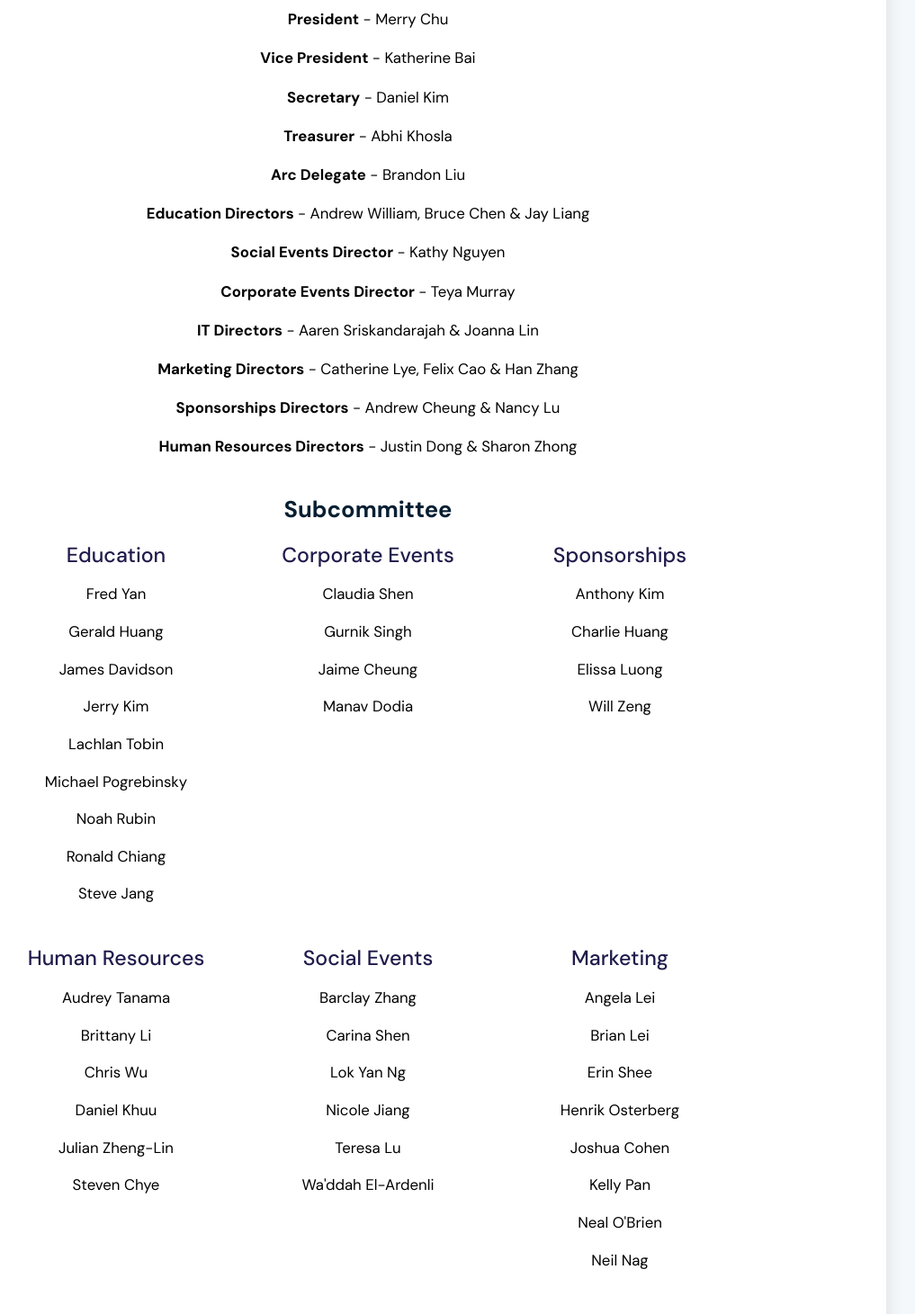
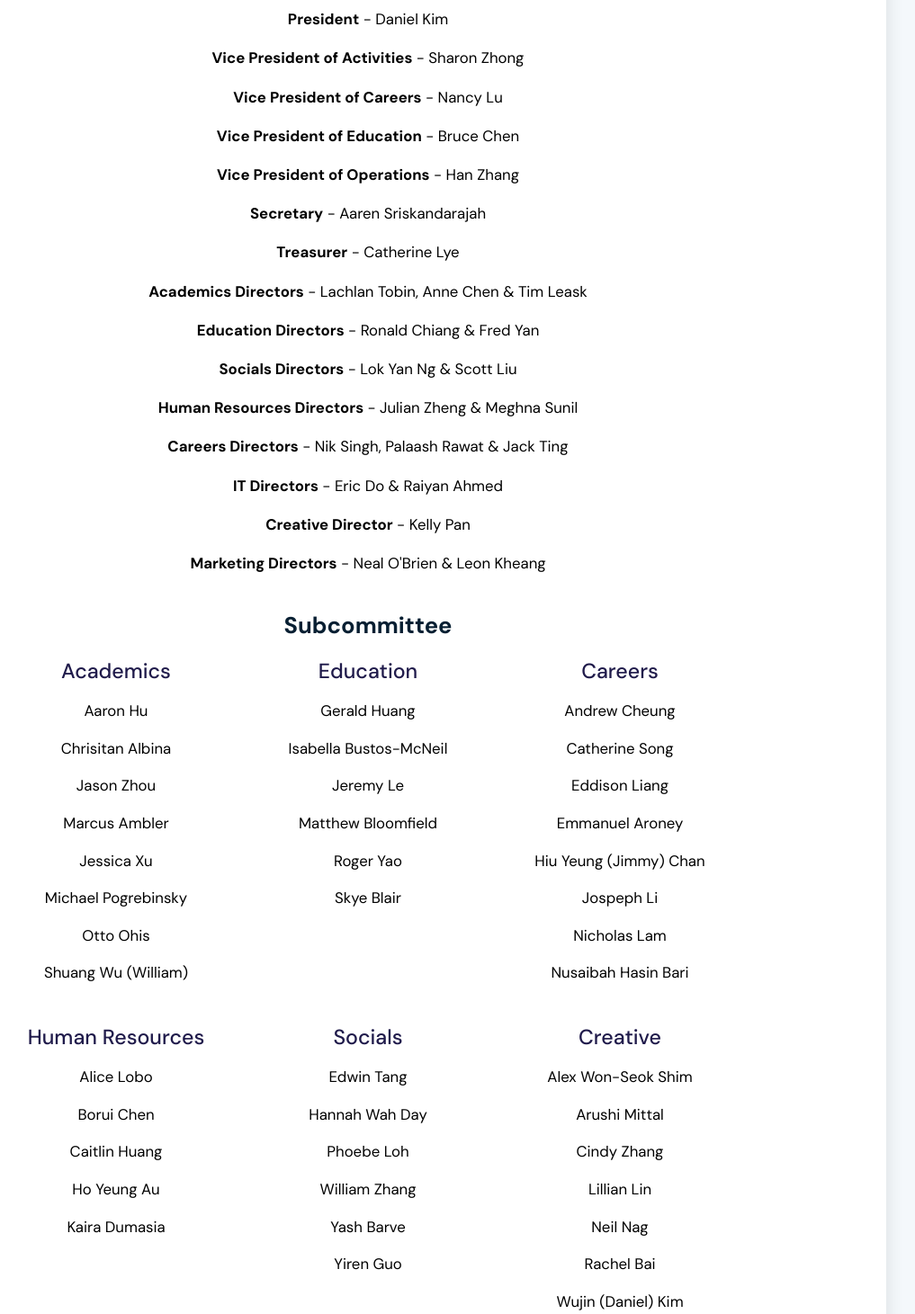
Before and after one commit to MathSocUNSW/mathsoc-website, a Next.js app: page /about/formerteam in a window 1280 px wide. Shown: the part 920-2381 px from the top of the page at 90% size, without its empty margins (231-1248 px from the left). Built offline with nearby package versions, Linux system fonts and the light colour scheme.

Commit message:
updated past team and updated hero

```diff
--- a/src/data/pastTeamMembersData.ts
+++ b/src/data/pastTeamMembersData.ts
@@ -3,6 +3,10 @@ export interface execPerson {
   role:
     | "President"
     | "Vice President"
+    | "Vice President of Activities"
+    | "Vice President of Careers"
+    | "Vice President of Education"
+    | "Vice President of Operations"
     | "Secretary"
     | "Treasurer"
     | "Arc Delegate"
@@ -12,12 +16,17 @@ export interface execPerson {
 
 export interface directorRole {
   role:
+    | "Academics"
+    | "Maths Outreach"
     | "Education"
     | "Corporate Events"
+    | "Socials"
+    | "Careers"
     | "Social Events"
     | "Human Resources"
     | "IT"
     | "Marketing"
+    | "Creative"
     | "Sponsorships"
     | "Events"
     | "Women's"
@@ -29,12 +38,17 @@ export interface directorRole {
 
 export interface subcommitteeData {
   role:
+    | "Academics"
+    | "Maths Outreach"
     | "Education"
     | "Corporate Events"
+    | "Socials"
+    | "Careers"
     | "Social Events"
     | "Human Resources"
     | "IT"
     | "Marketing"
+    | "Creative"
     | "Sponsorships"
     | "Events"
     | "General";
@@ -49,6 +63,109 @@ export interface yearTeamData {
 }
 
 const pastTeamData: yearTeamData[] = [
+  {
+    year: 2023,
+    execList: [
+      { name: "Daniel Kim", role: "President" },
+      { name: "Sharon Zhong", role: "Vice President of Activities" },
+      { name: "Nancy Lu", role: "Vice President of Careers" },
+      { name: "Bruce Chen", role: "Vice President of Education" },
+      { name: "Han Zhang", role: "Vice President of Operations" },
+      { name: "Aaren Sriskandarajah", role: "Secretary" },
+      { name: "Catherine Lye", role: "Treasurer" }
+    ],
+    directorList: [
+      { role: "Academics", directors: ["Lachlan Tobin", "Anne Chen", "Tim Leask"] },
+      { role: "Education", directors: ["Ronald Chiang", "Fred Yan"] },
+      { role: "Socials", directors: ["Lok Yan Ng", "Scott Liu"] },
+      { role: "Human Resources", directors: ["Julian Zheng", "Meghna Sunil"] },
+      { role: "Careers", directors: ["Nik Singh", "Palaash Rawat", "Jack Ting"] },
+      { role: "IT", directors: ["Eric Do", "Raiyan Ahmed"] },
+      { role: "Creative", directors: ["Kelly Pan"] },
+      { role: "Marketing", directors: ["Neal O'Brien", "Leon Kheang"] }
+    ],
+    subcommittee: [
+      {
+        role: "Academics",
+        members: [
+          "Aaron Hu",
+          "Chrisitan Albina",
+          "Jason Zhou",
+          "Marcus Ambler",
+          "Jessica Xu",
+          "Michael Pogrebinsky",
+          "Otto Ohis",
+          "Shuang Wu (William)"
+        ]
+      },
+      {
+        role: "Education",
+        members: [
+          "Gerald Huang",
+          "Isabella Bustos-McNeil",
+          "Jeremy Le",
+          "Matthew Bloomfield",
+          "Roger Yao",
+          "Skye Blair"
+        ]
+      },
+      {
+        role: "Careers",
+        members: [
+          "Andrew Cheung",
+          "Catherine Song",
+          "Eddison Liang",
+          "Emmanuel Aroney",
+          "Hiu Yeung (Jimmy) Chan",
+          "Jospeph Li",
+          "Nicholas Lam",
+          "Nusaibah Hasin Bari"
+        ]
+      },
+      {
+        role: "Human Resources",
+        members: ["Alice Lobo", "Borui Chen", "Caitlin Huang", "Ho Yeung Au", "Kaira Dumasia"]
+      },
+      {
+        role: "Socials",
+        members: [
+          "Edwin Tang",
+          "Hannah Wah Day",
+          "Phoebe Loh",
+          "William Zhang",
+          "Yash Barve",
+          "Yiren Guo"
+        ]
+      },
+      {
+        role: "Creative",
+        members: [
+          "Alex Won-Seok Shim",
+          "Arushi Mittal",
+          "Cindy Zhang",
+          "Lillian Lin",
+          "Neil Nag",
+          "Rachel Bai",
+          "Wujin (Daniel) Kim"
+        ]
+      },
+      {
+        role: "Marketing",
+        members: ["Daniel Cho", "Isaac Lee", "Josh Chen", "Lauren Selby", "Nikki Chen"]
+      },
+      {
+        role: "IT",
+        members: [
+          "Ashley Wong",
+          "Devam Jain",
+          "James Gunawam",
+          "Jeremy Tran",
+          "Martin Knezevic",
+          "Sarah Yan"
+        ]
+      }
+    ]
+  },
   {
     year: 2022,
     execList: [
```
Also changed, not shown: public/images/hero/mathsoc_hero.jpg.
